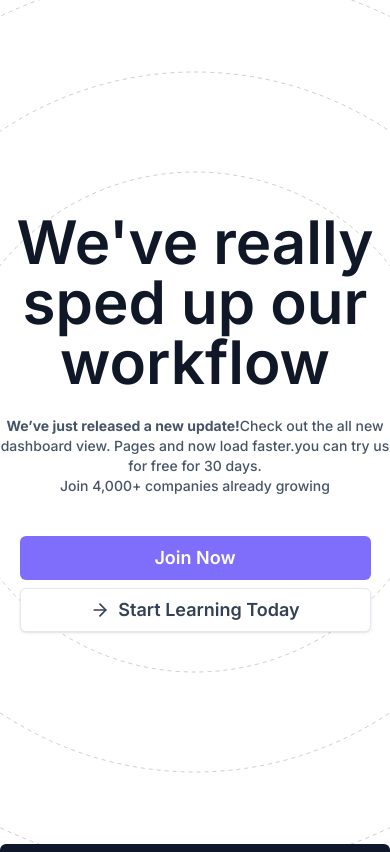
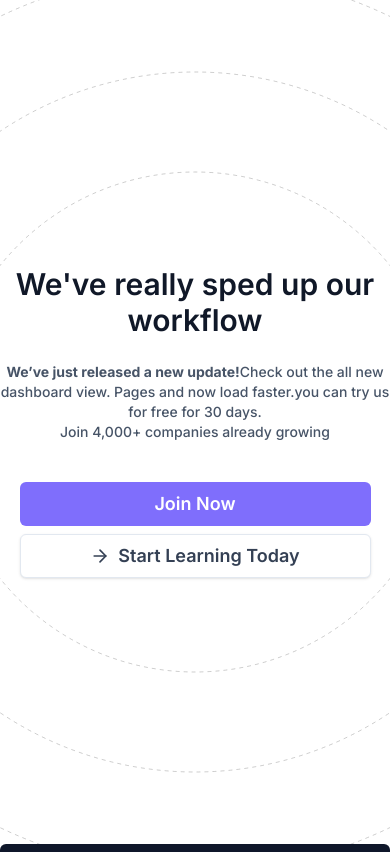
Before and after one commit to sushanslondhe/sushans-kampkode-assignment, a Next.js app: page / in a window 390 px wide. Shown: the top 852 px of the page. Built offline with nearby package versions, Linux system fonts and the light colour scheme.

Commit message:
bottom container mobile edits

```diff
--- a/components/Hero.tsx
+++ b/components/Hero.tsx
@@ -23,7 +23,7 @@ export default function Hero() {
         <div className="h-full z-50 flex flex-col justify-center gap-10">
           {/* heading  */}
           <div className="flex flex-col gap-6 justify-center text-center">
-            <h1 className="text-6xl font-semibold text-[#101828]">
+            <h1 className="md:text-6xl text-3xl font-semibold text-[#101828]">
               We&apos;ve really sped up our workflow
             </h1>
 
--- a/components/ui/Sticky-scroll-reveal.tsx
+++ b/components/ui/Sticky-scroll-reveal.tsx
@@ -62,7 +62,7 @@ export const StickyScroll = ({
       animate={{
         backgroundColor: backgroundColors[activeCard % backgroundColors.length],
       }}
-      className="md:h-[20rem] overflow-y-auto flex justify-center relative space-x-10 rounded-md p-10"
+      className="h-[25rem] overflow-auto flex justify-center relative space-x-10 rounded-md p-10"
       ref={ref}
     >
       <div className="div relative flex items-start px-4">
```
